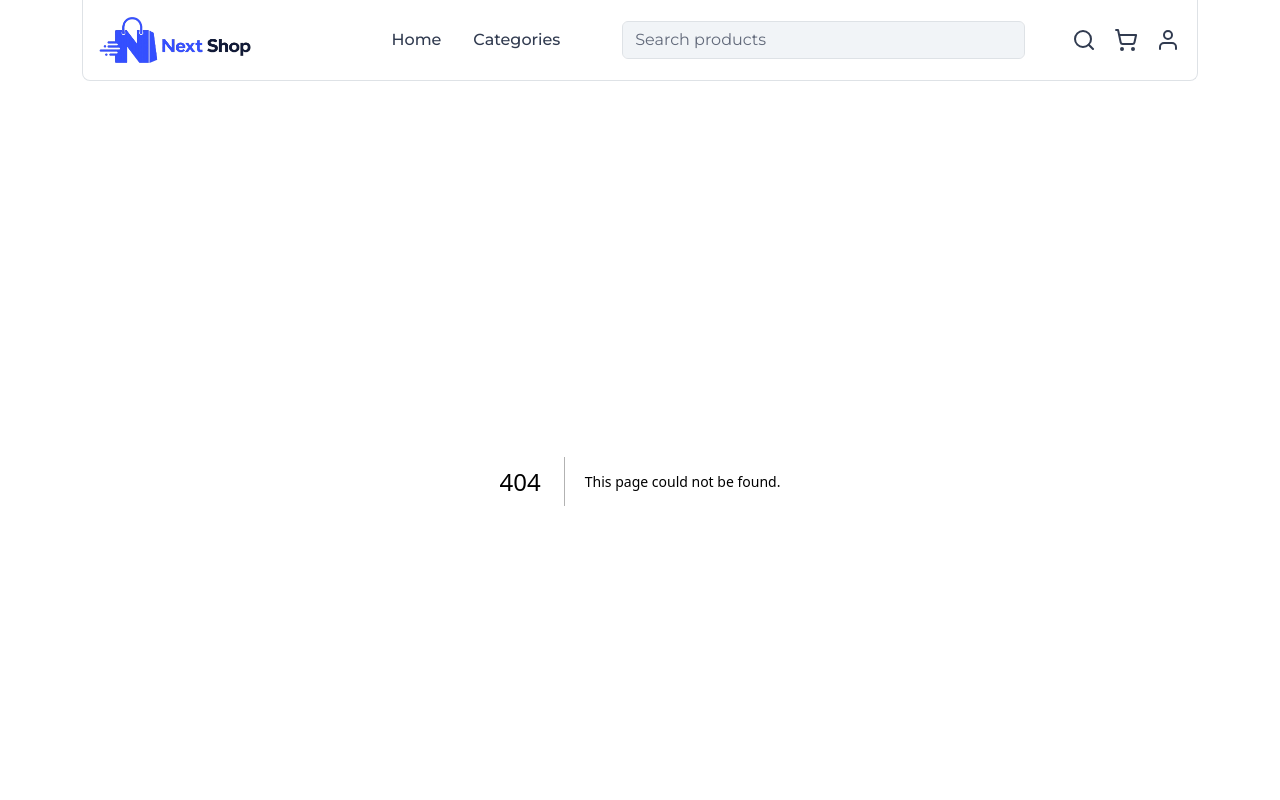
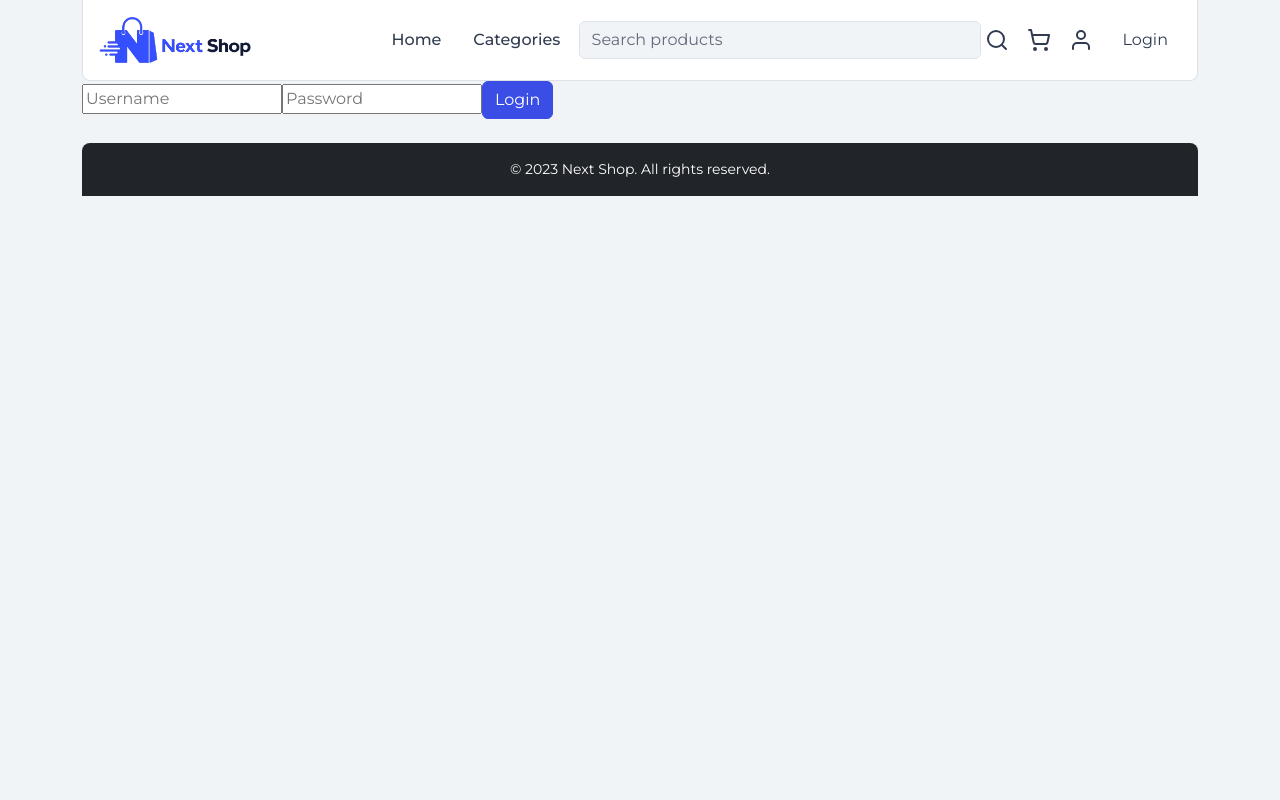
Before and after one commit to abhijitkneo/next-shop, a Next.js app: page /login in a window 1280 px wide. Before the commit this address had no page. Shown: the top 800 px of the page. Built offline with nearby package versions, Linux system fonts and the light colour scheme; no server answers.

Commit message:
added auth context, auth service and login / logout

```diff
--- a/src/app/layout.tsx
+++ b/src/app/layout.tsx
@@ -4,6 +4,7 @@ import Header from "@/components/layout/Header";
 import Footer from "@/components/layout/Footer";
 import { Container } from "react-bootstrap";
 import { SearchProvider } from "@/context/SearchContext";
+import Providers from "@/providers";
 
 
 export const metadata: Metadata = {
@@ -27,6 +28,7 @@ export default function RootLayout({
 				/>
 			</head>
 			<body>
+				<Providers>
 					<SearchProvider>
 						<Header />
 						<main>
@@ -36,6 +38,7 @@ export default function RootLayout({
 						</main>
 						<Footer />
 					</SearchProvider>
+				</Providers>
 			</body>
 		</html>
 	);
--- /dev/null
+++ b/src/app/login/page.tsx
@@ -0,0 +1,48 @@
+'use client';
+
+import { useAuth } from "@/context/AuthContext";
+import { loginUser } from "@/services/AuthService";
+import { useRouter } from "next/navigation";
+//import { SaveToken } from "@/utils/auth";
+import { useState } from "react"
+import { Button } from "react-bootstrap";
+
+export default function LoginPage() {
+	const {login} = useAuth();
+	const [username, setUsername] = useState('');
+	const [password, setPassword] = useState('');
+	const router = useRouter();
+
+	const handleSubmit = async(e:any) => {
+		e.preventDefault();
+		try {
+			const data = await loginUser({
+				username,
+				password
+			})
+			console.log(data, '++++ login data');
+			login(data.token);
+			//SaveToken(data.token);
+			router.push('/');
+		} catch(error) {
+			console.error(error);
+		}
+	}
+
+	return(
+		<form onSubmit={handleSubmit}>
+			<input
+				value={username}
+				onChange={(e) => setUsername(e.target.value)}
+				placeholder="Username"
+			/>
+			<input
+				value={password}
+				onChange={(e) => setPassword(e.target.value)}
+				placeholder="Password"
+				type="password"
+			/>
+			<Button type="submit" className="btn btn-primary">Login</Button>
+		</form>
+	)
+}
--- a/src/components/layout/Header.tsx
+++ b/src/components/layout/Header.tsx
@@ -1,5 +1,6 @@
 'use client';
 
+import { useAuth } from '@/context/AuthContext';
 import { useSearch } from '@/context/SearchContext';
 import Link from 'next/link'
 import { usePathname } from 'next/navigation'
@@ -10,6 +11,8 @@ import { LuSearch, LuShoppingCart } from 'react-icons/lu';
 const Header = () => {
     const pathname = usePathname();
     const { searchTerm, setSearchTerm } = useSearch();
+    const {isAuthenticated, logout} = useAuth();
+
     return (
         <Container className='sticky-top'>
             <header className='bg-white rounded-bottom-3 border border-top-0 p-3'>
@@ -44,6 +47,14 @@ const Header = () => {
                                     </span> */}
                                 </Button>
                                 <Button variant='transparent' className='p-0 btn-icon'><FiUser size={24} /></Button>
+                                {
+                                    isAuthenticated ? (
+                                        <Button variant='Primary' onClick={logout}>Logout</Button>
+                                    )
+                                    :(
+                                        <Button variant='Primary' href='/login'>Login</Button>
+                                    )
+                                }
                             </div>
                         </div>
                     </Col>
--- /dev/null
+++ b/src/context/AuthContext.tsx
@@ -0,0 +1,55 @@
+'use client';
+
+import { createContext, useContext, useEffect, useState } from "react"
+
+type AuthContextType = {
+	token: string | null,
+	isAuthenticated: boolean,
+	login: (token: string) => void,
+	logout: () => void
+}
+
+const AuthContext = createContext<AuthContextType | null>(null);
+
+export const AuthProvider = ({children} : {children: React.ReactNode}) => {
+	const [token, setToken] = useState<string | null>(null);
+
+	useEffect(() => {
+		const storedToken = localStorage.getItem('token')
+		if(storedToken) {
+			setToken(storedToken)
+		}
+	}, [])
+
+	const login = (token: string) => {
+		localStorage.setItem('token', token);
+		setToken(token)
+	}
+
+	const logout = () => {
+		localStorage.removeItem('token');
+		setToken(null);
+	}
+
+	return(
+		<AuthContext.Provider
+			value={{
+				token,
+				isAuthenticated: !!token,
+				login,
+				logout
+			}}
+		>
+			{children}
+		</AuthContext.Provider>
+	)
+}
+
+export const useAuth = () => {
+	const context = useContext(AuthContext)
+	if(!context) {
+		throw new Error('useAuth must be used withing AuthProvider');
+	}
+
+	return context;
+}
--- /dev/null
+++ b/src/providers/index.tsx
@@ -0,0 +1,11 @@
+'use client';
+
+import { AuthProvider } from "@/context/AuthContext";
+
+export default function Providers({children} : {children: React.ReactNode}) {
+	return(
+		<AuthProvider>
+			{children}
+		</AuthProvider>
+	)
+}
--- /dev/null
+++ b/src/services/AuthService.ts
@@ -0,0 +1,19 @@
+import { LoginPayload, LoginResponse } from "@/types/auth.types";
+
+const apiUrl = process.env.NEXT_PUBLIC_API_BASE_URL;
+
+export const loginUser = async(payload: LoginPayload): Promise<LoginResponse> => {
+	const res = await fetch(`${apiUrl}/auth/login`, {
+		method: 'POST',
+		headers: {
+			'Content-Type': 'application/json'
+		},
+		body: JSON.stringify(payload)
+	})
+
+	if(!res.ok) {
+		throw new Error('Invalid Username or Password');
+	}
+
+	return res.json();
+}
--- /dev/null
+++ b/src/utils/auth.ts
@@ -0,0 +1,11 @@
+/* export const SaveToken = (token: string) => {
+	localStorage.setItem('token', token);
+} */
+
+export const getToken = () => {
+	return localStorage.getItem('token');
+}
+
+export const removeToken = () => {
+	localStorage.removeItem('token');
+}
```
Also changed, not shown: src/types/auth.types.ts (added, +8 -0 lines). Lines whose indentation alone changed are shown as unchanged.
